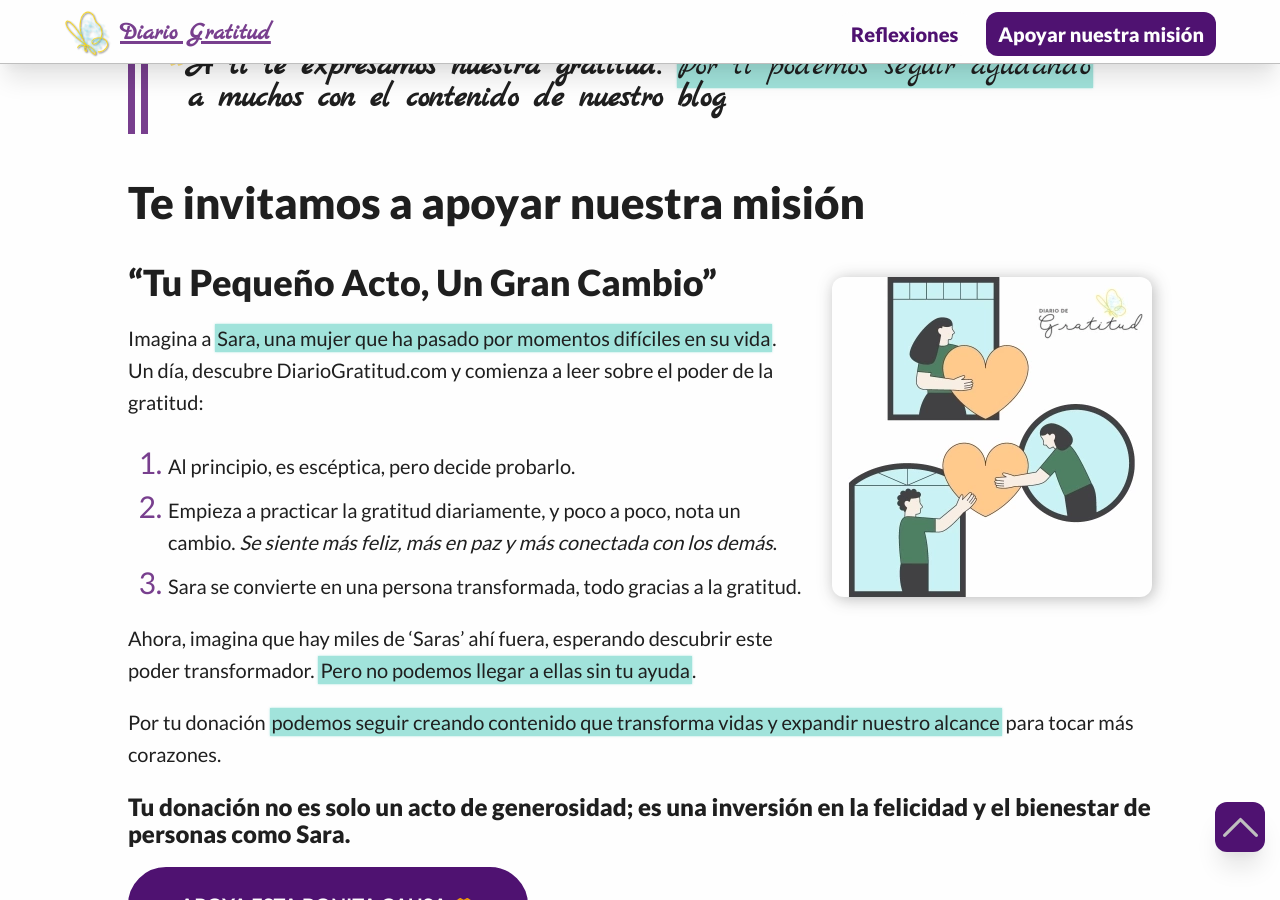
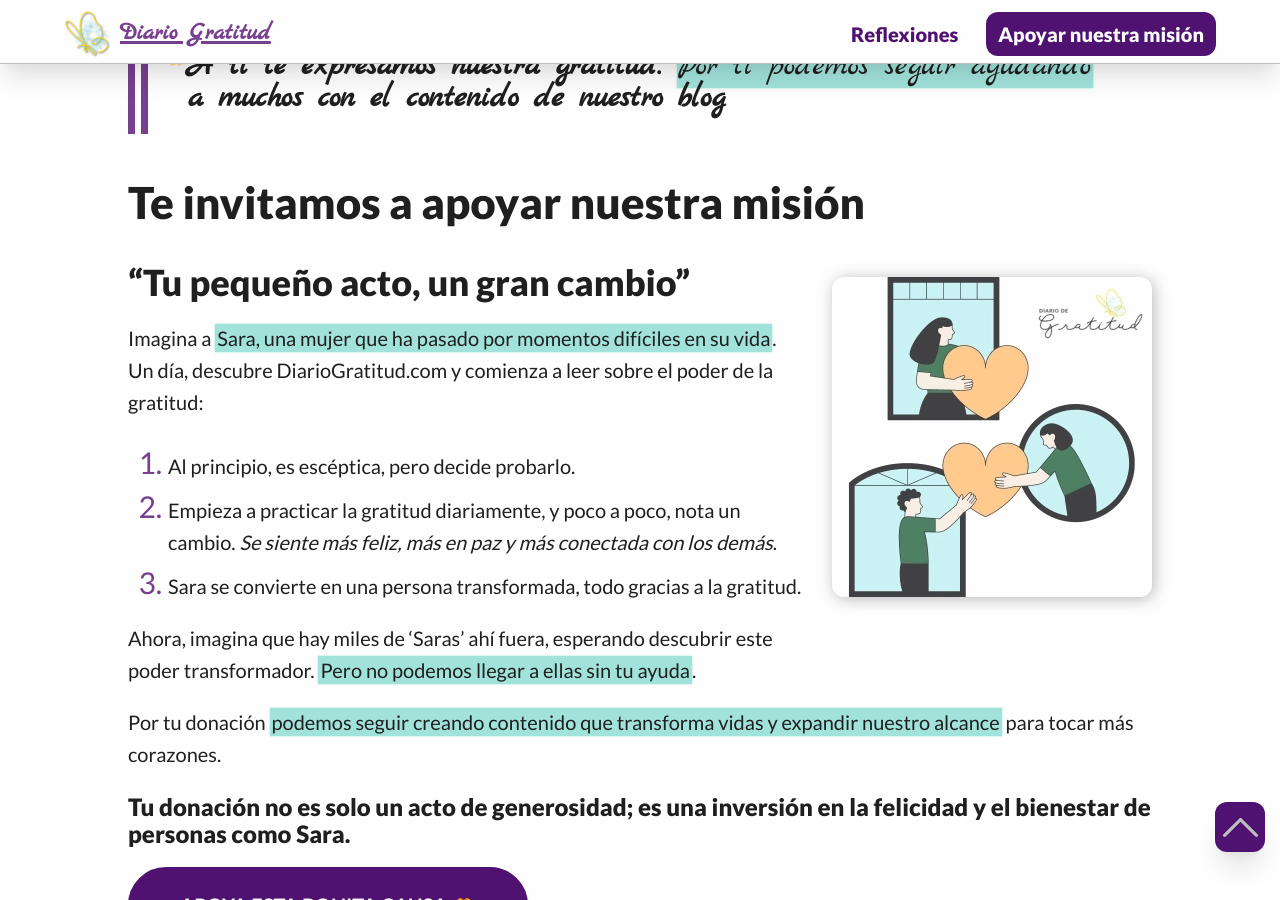
Before and after one commit to Klerpson/gratitud, a Jekyll site: the page built from muchas-gracias-por-tu-apoyo.md, in a window 1280 px wide and 900 px high, scrolled down 412 px. Built offline with Jekyll 4.4.1, drawn with Linux system fonts in a browser that asks for light colours.

```diff
--- a/muchas-gracias-por-tu-apoyo.md
+++ b/muchas-gracias-por-tu-apoyo.md
@@ -16,7 +16,7 @@ excerpt: "¿Listo para un cambio radical? Descubre cómo la gratitud puede ser t
 
 ![{{page.alt}}]({{site.baseurl}}/img/{{page.webp}} "Palabras de agradecimiento amigos"){:width="320" height="320" loading="lazy"}
 
-### "Tu Pequeño Acto, Un Gran Cambio"
+### "Tu pequeño acto, un gran cambio"
 
 Imagina a **Sara, una mujer que ha pasado por momentos difíciles en su vida**. Un día, descubre DiarioGratitud.com y comienza a leer sobre el poder de la gratitud:
 
```
